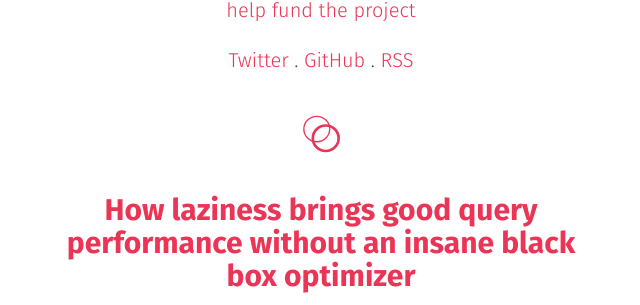
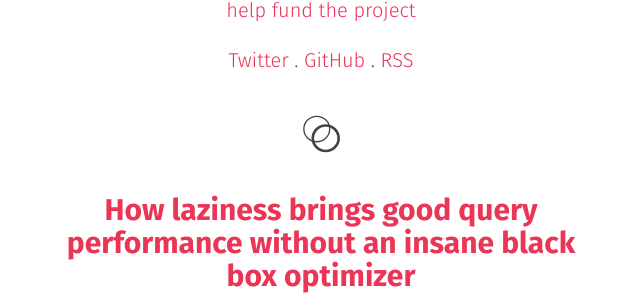
Before and after one commit to unisonweb/oldblog, a Jekyll site: the page built from index.html, in a window 1280 px wide. Shown: the part 455-760 px from the top of the page, without its empty margins (319-959 px from the left). Built offline with Jekyll 4.4.1, drawn with Linux system fonts in a browser that asks for light colours.

Commit message:
Update header.html

```diff
--- a/_includes/header.html
+++ b/_includes/header.html
@@ -14,5 +14,5 @@
           <a href="/feed.xml">RSS</a>
         </p>
         <br/>
-        <div class="center separator"><img src="/resources/unison-icon-white.svg"></div>
+        <div class="center separator"><img src="/resources/unison-icon-gray-on-white.svg"></div>
       </header>
```
